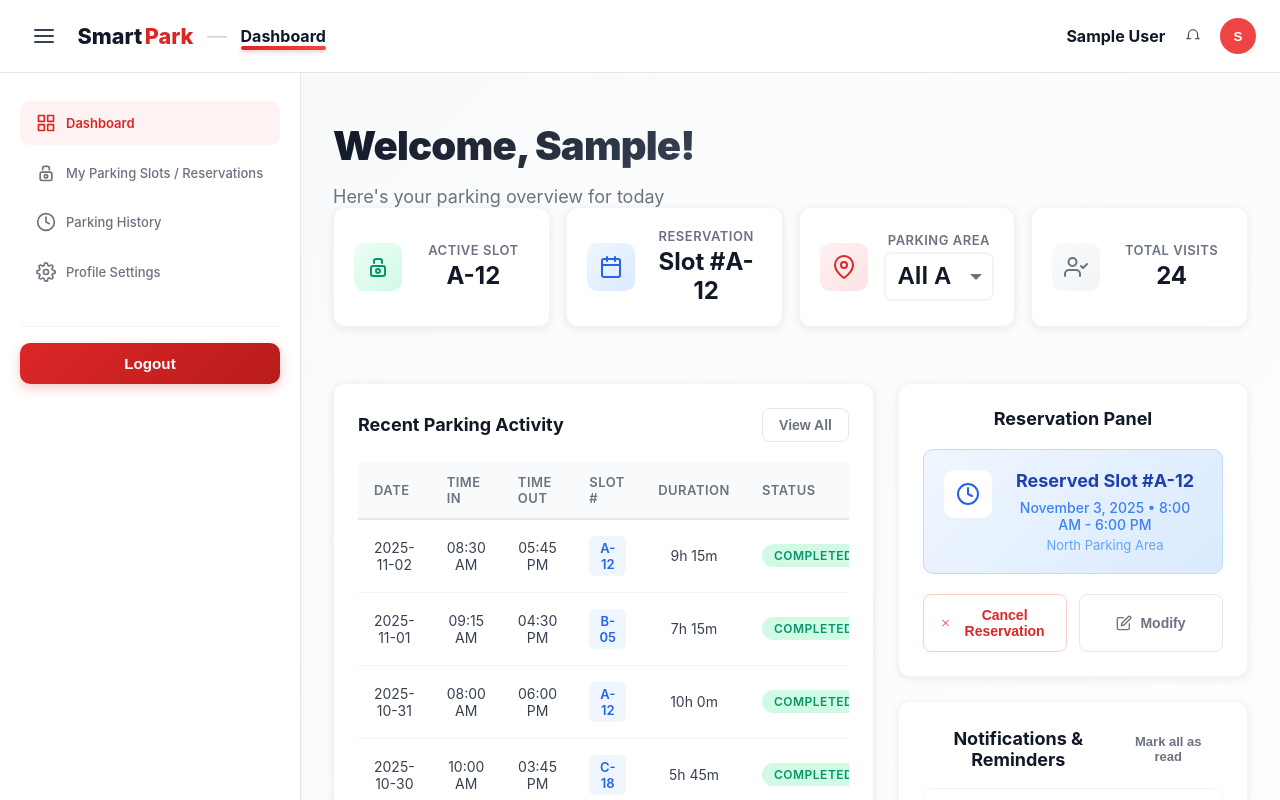
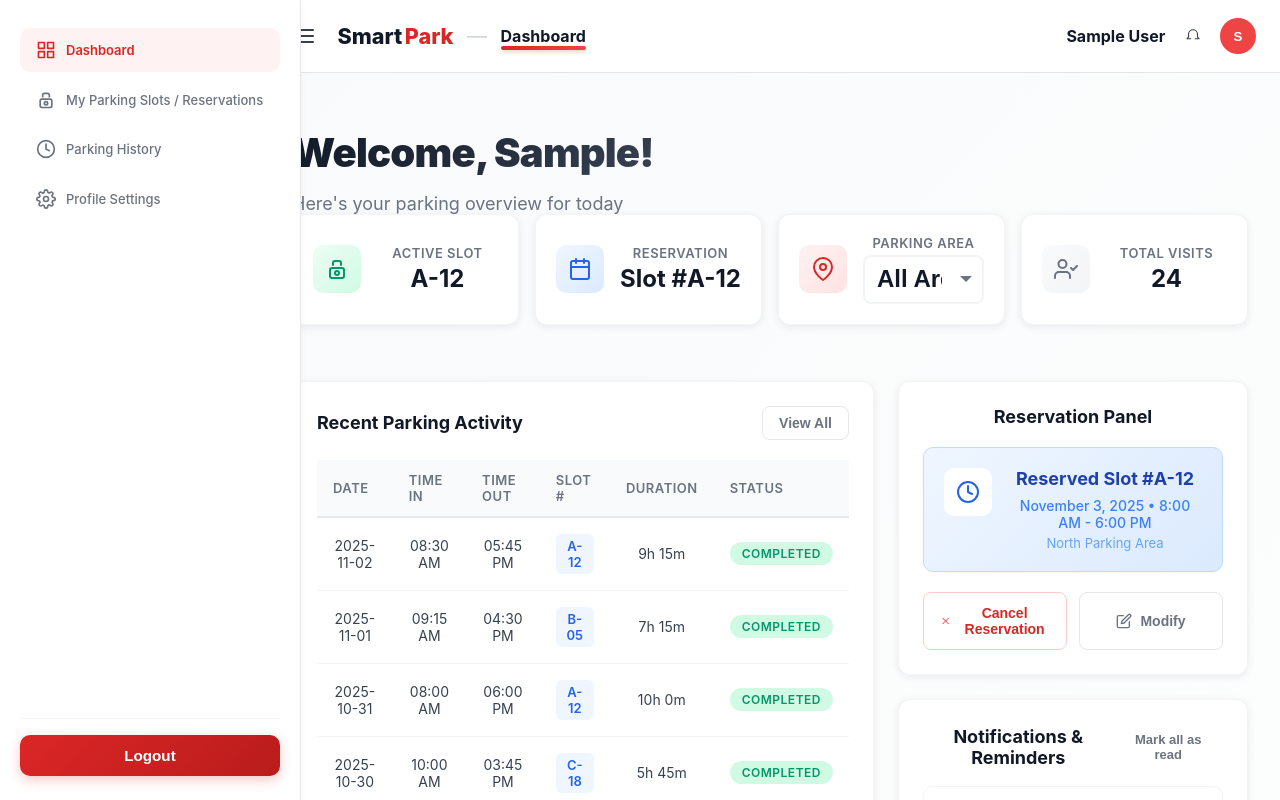
Before and after one commit to Brentaru/SmartPark, a React (Create React App) app in the folder frontend/: page /dashboard in a window 1280 px wide. Shown: the top 800 px of the page. Built offline with nearby package versions, Linux system fonts and the light colour scheme; sample sign-in values are in the browser's storage; the HTML template or start-up script is replaced by a standard one.

Commit message:
Feature - Fixing of Sidebar and Header

```diff
--- a/frontend/src/components/AuthTopbar.jsx
+++ b/frontend/src/components/AuthTopbar.jsx
@@ -3,7 +3,7 @@ import { useNavigate } from 'react-router-dom';
 import { useAuth } from '../context/AuthContext';
 import '../styles/Topbar.css';
 
-const AuthTopbar = ({ pageTitle = 'Dashboard', onToggleSidebar }) => {
+const AuthTopbar = ({ pageTitle = 'Dashboard', onToggleSidebar, sidebarOpen = true }) => {
   const { currentUser, logout } = useAuth();
   const navigate = useNavigate();
   const [open, setOpen] = useState(false);
@@ -30,7 +30,7 @@ const AuthTopbar = ({ pageTitle = 'Dashboard', onToggleSidebar }) => {
   };
 
   return (
-    <header className="auth-topbar">
+    <header className={`auth-topbar ${sidebarOpen ? 'sidebar-open' : ''}`}>
       <div className="topbar-left">
         <button
           className="menu-toggle-btn"
--- a/frontend/src/pages/Dashboard.jsx
+++ b/frontend/src/pages/Dashboard.jsx
@@ -37,7 +37,7 @@ const Dashboard = () => {
 
   return (
     <div className="dashboard-page">
-      <AuthTopbar pageTitle="Dashboard" onToggleSidebar={toggleSidebar} />
+      <AuthTopbar pageTitle="Dashboard" onToggleSidebar={toggleSidebar} sidebarOpen={sidebarOpen} />
 
       <div className="dashboard-layout">
         <Sidebar isOpen={sidebarOpen} />
--- a/frontend/src/styles/Dashboard.css
+++ b/frontend/src/styles/Dashboard.css
@@ -62,7 +62,7 @@
 /* Layout for sidebar + main */
 .dashboard-layout {
   display: flex;
-  min-height: calc(100vh - 64px); /* account for topbar */
+  min-height: 100vh;
   position: relative;
   overflow-x: hidden;
 }
@@ -71,11 +71,13 @@
   flex: 1;
   background: linear-gradient(135deg, #f9fafb 0%, #ffffff 100%);
   transition: all 0.4s cubic-bezier(0.4, 0, 0.2, 1);
-  margin-left: 0;
+  margin-left: 260px;
+  margin-top: 64px;
+  padding-top: 1rem;
 }
 
 .dashboard-main.sidebar-closed {
-  margin-left: -260px;
+  margin-left: 0;
 }
 
 /* Header */
--- a/frontend/src/styles/Sidebar.css
+++ b/frontend/src/styles/Sidebar.css
@@ -1,10 +1,13 @@
 /* Sidebar styles */
 .app-sidebar {
+  position: fixed;
+  top: 0;
+  left: 0;
   width: 260px;
   background: #ffffff;
   border-right: 1px solid #e6e6e6;
   height: 100vh;
-  padding: 1.5rem 1.25rem;
+  padding: 1.5rem 1.25rem 1rem 1.25rem;
   box-shadow: 0 2px 8px rgba(15, 23, 42, 0.04);
   display: flex;
   flex-direction: column;
@@ -12,7 +15,8 @@
   transition: transform 0.3s cubic-bezier(0.4, 0, 0.2, 1), opacity 0.3s ease;
   transform: translateX(0);
   opacity: 1;
-  overflow-y: auto;
+  overflow-y: hidden;
+  z-index: 100;
 }
 
 .app-sidebar.closed {
@@ -34,6 +38,9 @@
   flex-direction: column;
   gap: 0.35rem;
   margin-top: 0.25rem;
+  overflow-y: auto;
+  flex: 1;
+  min-height: 0;
 }
 
 .sidebar-link {
@@ -71,9 +78,12 @@
 }
 
 .sidebar-footer {
-  margin-top: 1rem;
+  margin-top: 0;
   padding-top: 1rem;
+  padding-bottom: 2rem;
+  margin-bottom: 1rem;
   border-top: 1px solid #f3f4f6;
+  flex-shrink: 0;
 }
 
 .sidebar-logout {
--- a/frontend/src/styles/Topbar.css
+++ b/frontend/src/styles/Topbar.css
@@ -1,11 +1,17 @@
 /* Auth Topbar styles */
 .auth-topbar {
+  position: fixed;
+  top: 0;
+  right: 0;
+  left: 0;
   display: flex;
   justify-content: space-between;
   align-items: center;
   padding: 1rem 1.5rem;
   background: white;
   border-bottom: 1px solid #e6e6e6;
+  z-index: 90;
+  transition: left 0.3s cubic-bezier(0.4, 0, 0.2, 1);
 }
 
 .topbar-left {
@@ -94,3 +100,8 @@
 .profile-menu-item:hover { background: #f8fafc; }
 .profile-menu-divider { height: 1px; background: #f3f4f6; margin: 0.25rem 0; }
 .profile-menu-item.danger { color: #b91c1c; font-weight: 700; }
+
+/* Adjust topbar when sidebar is open */
+.auth-topbar.sidebar-open {
+  left: 260px;
+}
```
